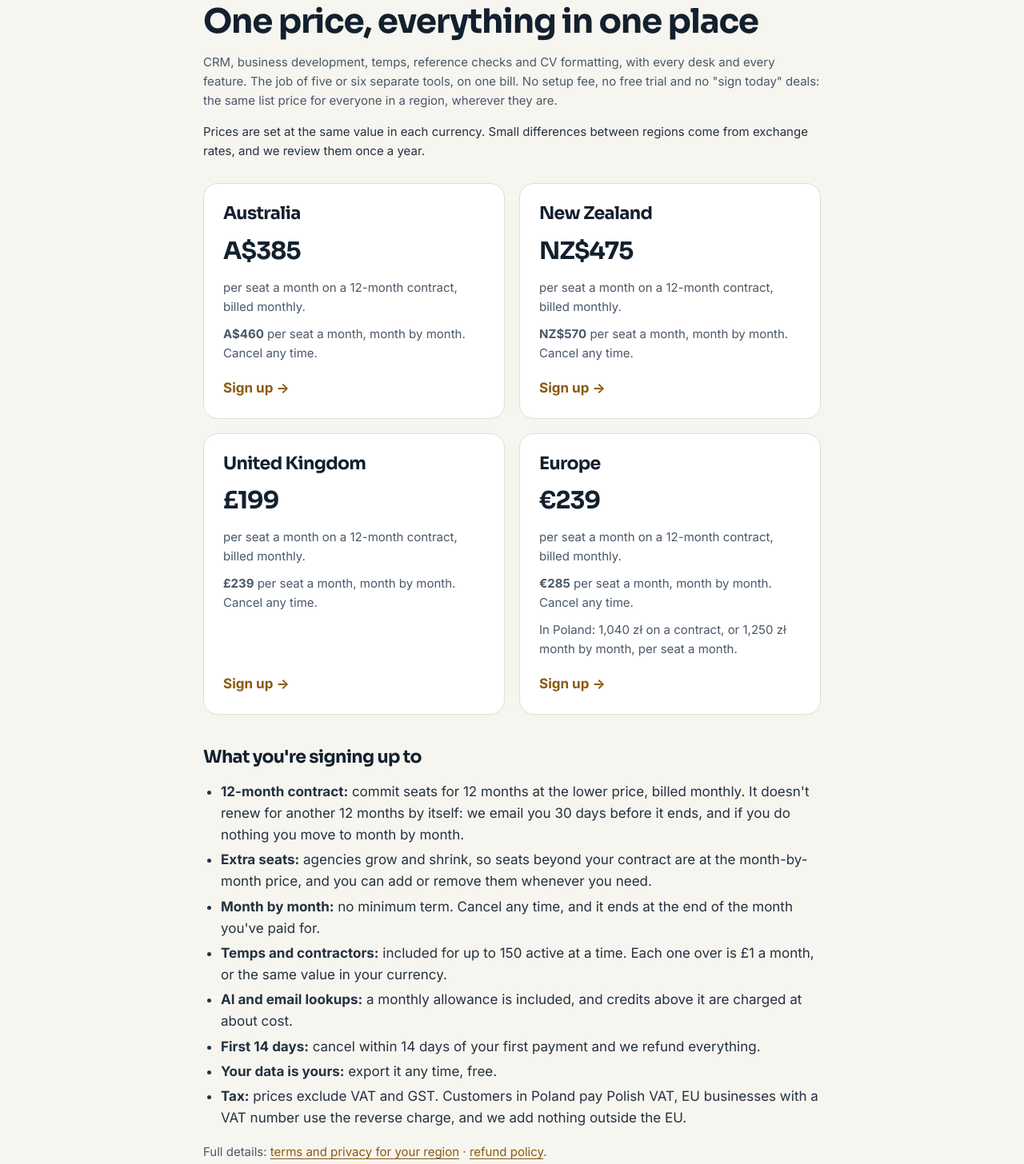
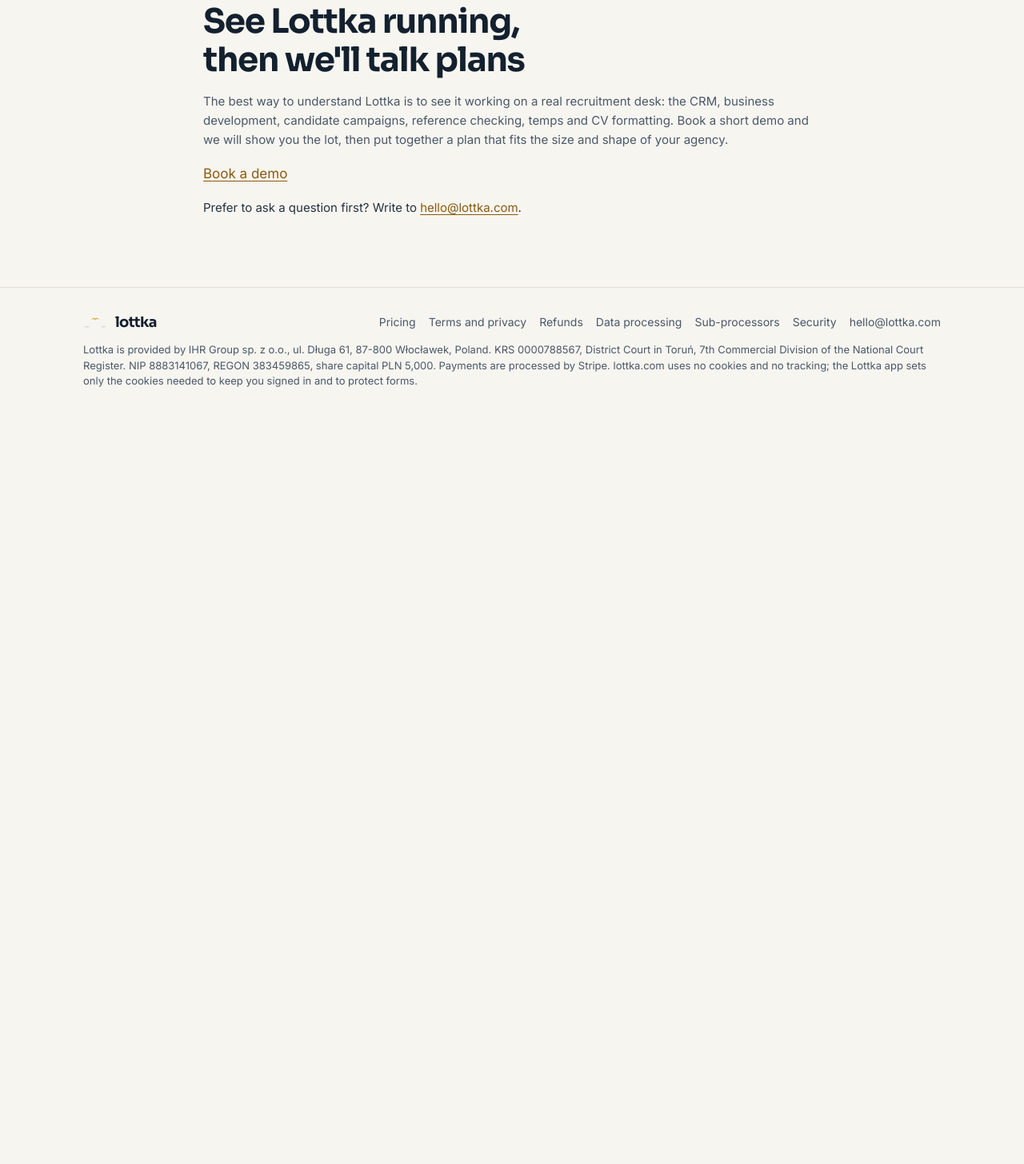
Before and after one commit to chrisbailey-dot/lottka-site, a plain HTML site: page pricing/index.html in a window 1280 px wide. Shown: the part 121-1577 px from the top of the page at 80% size. After the commit the page ends 800 px from the top, so only its background shows below. Drawn offline with Linux system fonts and the light colour scheme.

Commit message:
Replace pricing page with book-a-demo page while pricing is decided

```diff
--- a/pricing/index.html
+++ b/pricing/index.html
@@ -3,13 +3,13 @@
 <head>
   <meta charset="utf-8">
   <meta name="viewport" content="width=device-width, initial-scale=1">
-  <title>Recruitment CRM pricing · Lottka</title>
-  <meta name="description" content="Lottka pricing for recruitment agencies: one price per seat with everything included, on a 12-month contract or month by month.">
+  <title>Book a demo · Lottka</title>
+  <meta name="description" content="See Lottka, the recruitment CRM and business development engine, running live. Book a demo and we will go through plans for your agency.">
   <link rel="canonical" href="https://lottka.com/pricing/">
   <meta property="og:type" content="website">
   <meta property="og:site_name" content="Lottka">
-  <meta property="og:title" content="Recruitment CRM pricing · Lottka">
-  <meta property="og:description" content="Lottka pricing for recruitment agencies: one price per seat with everything included, on a 12-month contract or month by month.">
+  <meta property="og:title" content="Book a demo · Lottka">
+  <meta property="og:description" content="See Lottka, the recruitment CRM and business development engine, running live. Book a demo and we will go through plans for your agency.">
   <meta property="og:url" content="https://lottka.com/pricing/">
   <meta property="og:image" content="https://lottka.com/og-image.png">
   <meta name="twitter:card" content="summary_large_image">
@@ -109,57 +109,10 @@
   <main>
     <div class="wrap narrow">
 <article class="doc">
-<h1>One price, everything in one place</h1>
-<p>CRM, business development, temps, reference checks and CV formatting, with every desk and every feature. The job of five or six separate tools, on one bill. No setup fee, no free trial and no "sign today" deals: the same list price for everyone in a region, wherever they are.</p>
-<p class="note">Prices are set at the same value in each currency. Small differences between regions come from exchange rates, and we review them once a year.</p>
-</article>
-<div class="doors">
-      <a class="door" href="https://app.lottka.com/signup?region=au">
-        <h2>Australia</h2>
-        <span class="price">A$385</span>
-        <p>per seat a month on a 12-month contract, billed monthly.</p>
-        <p><strong>A$460</strong> per seat a month, month by month. Cancel any time.</p>
-
-        <span class="go">Sign up →</span>
-      </a>
-      <a class="door" href="https://app.lottka.com/signup?region=nz">
-        <h2>New Zealand</h2>
-        <span class="price">NZ$475</span>
-        <p>per seat a month on a 12-month contract, billed monthly.</p>
-        <p><strong>NZ$570</strong> per seat a month, month by month. Cancel any time.</p>
-
-        <span class="go">Sign up →</span>
-      </a>
-      <a class="door" href="https://app.lottka.com/signup?region=uk">
-        <h2>United Kingdom</h2>
-        <span class="price">£199</span>
-        <p>per seat a month on a 12-month contract, billed monthly.</p>
-        <p><strong>£239</strong> per seat a month, month by month. Cancel any time.</p>
-
-        <span class="go">Sign up →</span>
-      </a>
-      <a class="door" href="https://app.lottka.com/signup?region=eu">
-        <h2>Europe</h2>
-        <span class="price">€239</span>
-        <p>per seat a month on a 12-month contract, billed monthly.</p>
-        <p><strong>€285</strong> per seat a month, month by month. Cancel any time.</p>
-        <p>In Poland: 1,040 zł on a contract, or 1,250 zł month by month, per seat a month.</p>
-        <span class="go">Sign up →</span>
-      </a>
-</div>
-<article class="doc">
-<h2>What you're signing up to</h2>
-<ul>
-<li><strong>12-month contract:</strong> commit seats for 12 months at the lower price, billed monthly. It doesn't renew for another 12 months by itself: we email you 30 days before it ends, and if you do nothing you move to month by month.</li>
-<li><strong>Extra seats:</strong> agencies grow and shrink, so seats beyond your contract are at the month-by-month price, and you can add or remove them whenever you need.</li>
-<li><strong>Month by month:</strong> no minimum term. Cancel any time, and it ends at the end of the month you've paid for.</li>
-<li><strong>Temps and contractors:</strong> included for up to 150 active at a time. Each one over is £1 a month, or the same value in your currency.</li>
-<li><strong>AI and email lookups:</strong> a monthly allowance is included, and credits above it are charged at about cost.</li>
-<li><strong>First 14 days:</strong> cancel within 14 days of your first payment and we refund everything.</li>
-<li><strong>Your data is yours:</strong> export it any time, free.</li>
-<li><strong>Tax:</strong> prices exclude VAT and GST. Customers in Poland pay Polish VAT, EU businesses with a VAT number use the reverse charge, and we add nothing outside the EU.</li>
-</ul>
-<p>Full details: <a href="/legal/">terms and privacy for your region</a> · <a href="/legal/refunds/">refund policy</a>.</p>
+<h1>See Lottka running, then we'll talk plans</h1>
+<p>The best way to understand Lottka is to see it working on a real recruitment desk: the CRM, business development, candidate campaigns, reference checking, temps and CV formatting. Book a short demo and we will show you the lot, then put together a plan that fits the size and shape of your agency.</p>
+<p><a class="button button-amber" href="mailto:hello@lottka.com?subject=Lottka%20demo">Book a demo</a></p>
+<p class="note">Prefer to ask a question first? Write to <a href="mailto:hello@lottka.com">hello@lottka.com</a>.</p>
 </article>
     </div>
   </main>
```
